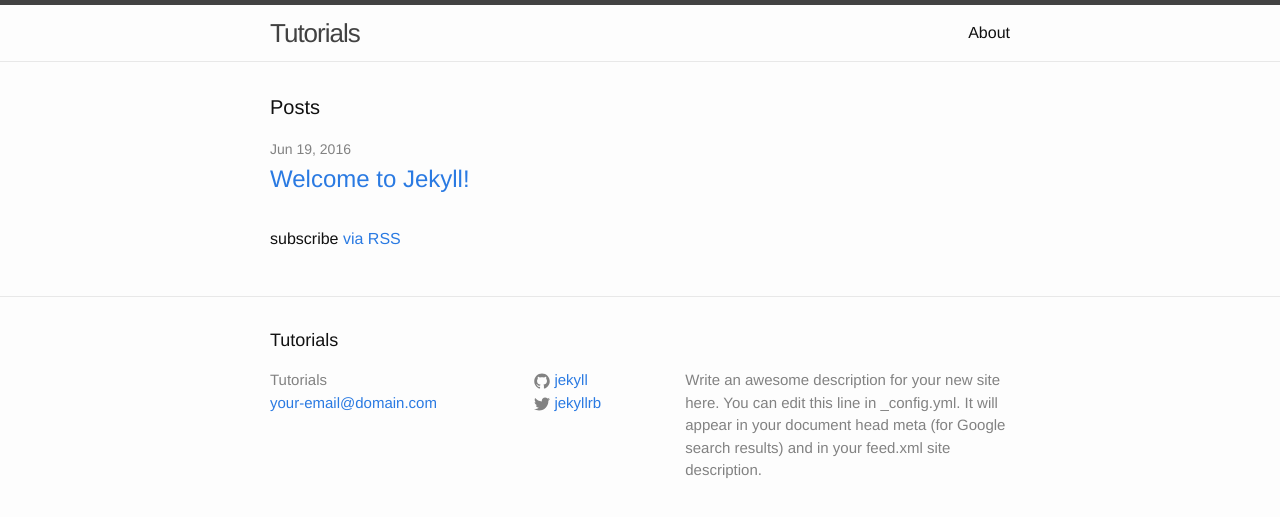
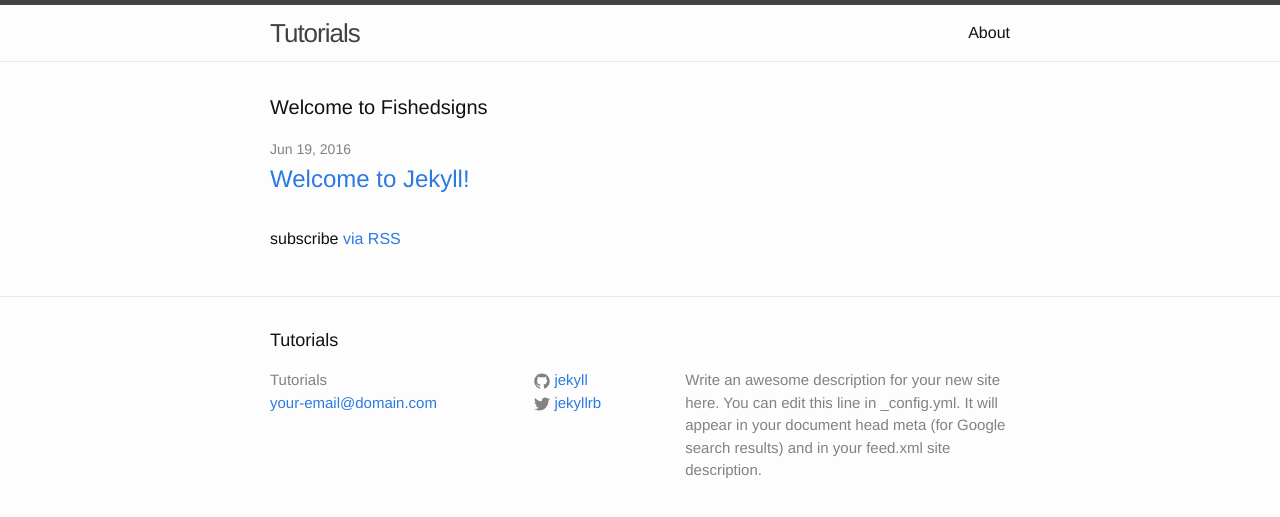
Before and after one commit to lukefish88/lukefish88.github.io, a Jekyll site: the page built from index.html, in a window 1280 px wide. Shown: the top 517 px of the page. Built offline with Jekyll 4.4.1, drawn with Linux system fonts in a browser that asks for light colours.

Commit message:
Changed Page heading
changing heading

```diff
--- a/index.html
+++ b/index.html
@@ -4,7 +4,7 @@
 
 <div class="home">
 
-  <h1 class="page-heading">Posts</h1>
+  <h1 class="page-heading">Welcome to Fishedsigns</h1>
 
   <ul class="post-list">
     {% for post in site.posts %}
```
